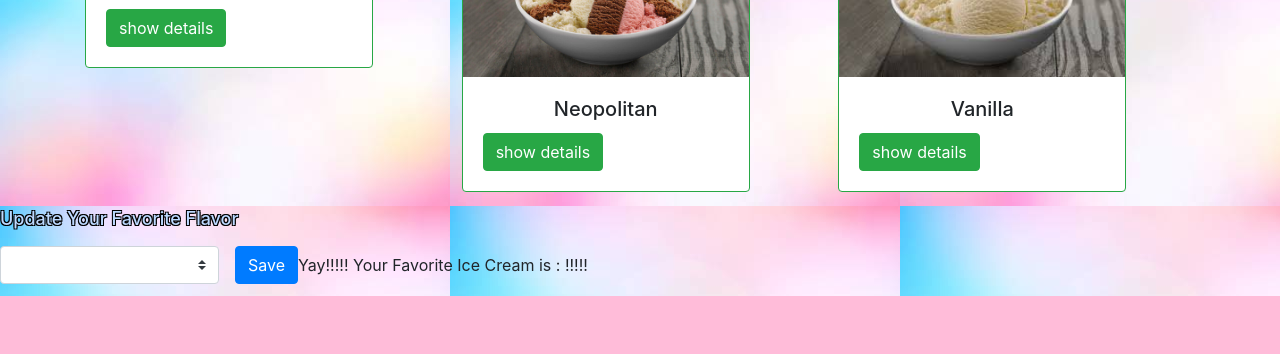
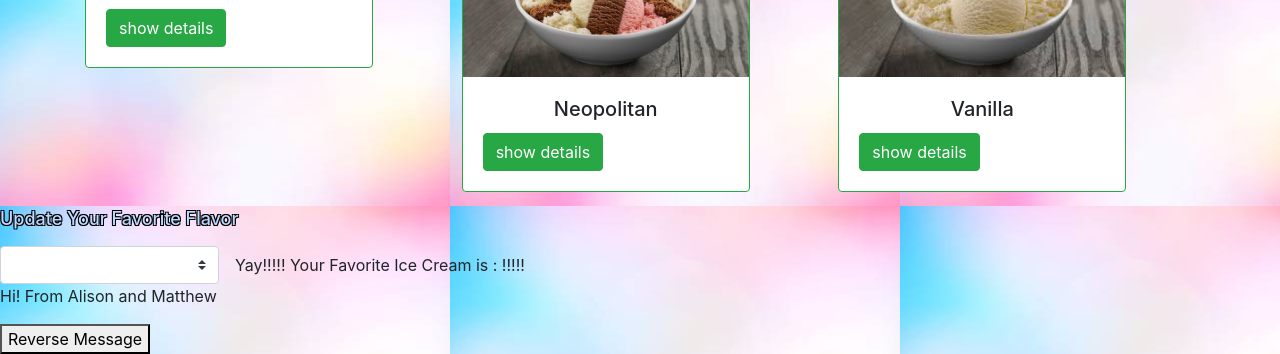
Before and after one commit to alj48/290e2, a plain HTML site: page index.html in a window 1280 px wide. Shown: the part 694-1048 px from the top of the page. Before the commit the page ends 990 px from the top, so only its background shows below. Drawn offline with nearby package versions, Linux system fonts and the light colour scheme.

Commit message:
SemiFinal
Two methods implemented

```diff
--- a/index.html
+++ b/index.html
@@ -43,13 +43,16 @@
   </select>
 
 
-  <b @click = "flavor.isfav = !flavor.isfav" href="#" class="btn btn-primary btn-small">
-  Save
-  </b>
+
 <span> Yay!!!!! Your Favorite Ice Cream is :  {{ favflavor }}!!!!!</span>
 </form>
 
-<h5 class = "card-title">{{ favflavor }}</h5>
+
+
+<div>
+  <p>{{ message }}</p>
+    <button type = "button" @click="reverseMessage">Reverse Message</button>
+  </div>
 
 <script src="https://code.jquery.com/jquery-3.3.1.slim.min.js" integrity="sha384-q8i/X+965DzO0rT7abK41JStQIAqVgRVzpbzo5smXKp4YfRvH+8abtTE1Pi6jizo" crossorigin="anonymous"></script>
 <script src="https://cdnjs.cloudflare.com/ajax/libs/popper.js/1.14.7/umd/popper.min.js" integrity="sha384-UO2eT0CpHqdSJQ6hJty5KVphtPhzWj9WO1clHTMGa3JDZwrnQq4sF86dIHNDz0W1" crossorigin="anonymous"></script>
--- a/main.js
+++ b/main.js
@@ -3,6 +3,7 @@ var app = new Vue({
   el: "#app",
   data: {
     favflavor: "",
+    message: 'Hi! From Alison and Matthew',
 
     icecreamflavors: [
       {
@@ -72,9 +73,12 @@ isfav: false
 
     ]
 
-  }
-})
+  },
 
 methods: {
+  reverseMessage() {
+    this.message = this.message.split('').reverse().join('');
 
+  }
 }
+})
```
